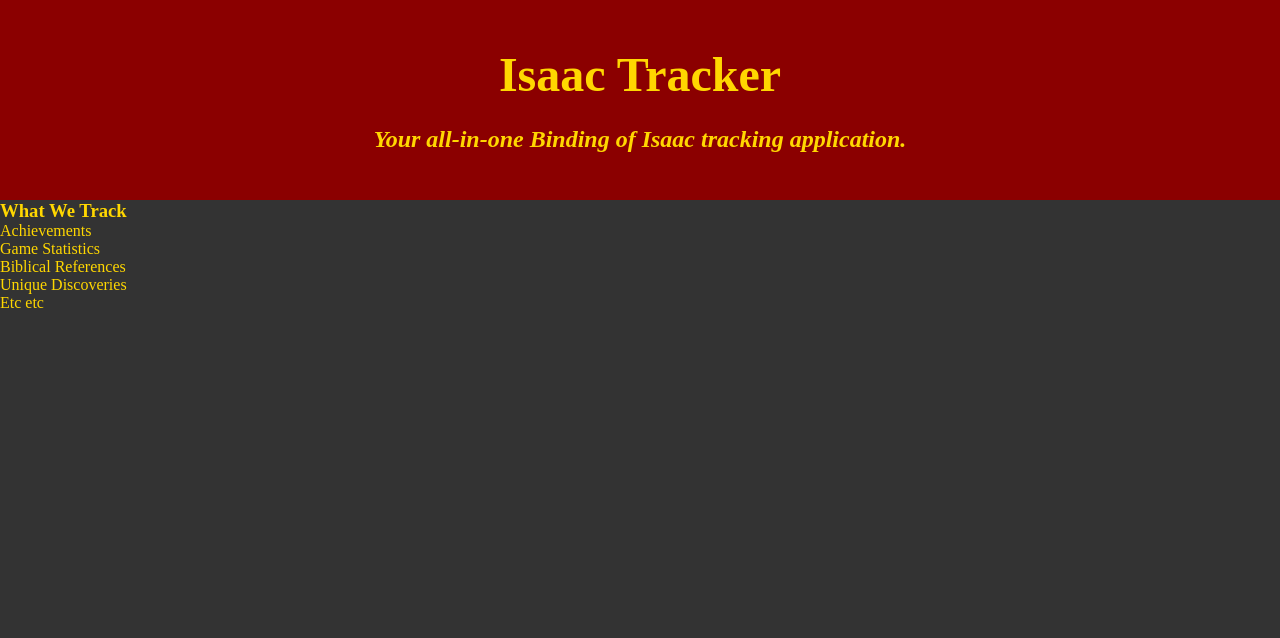
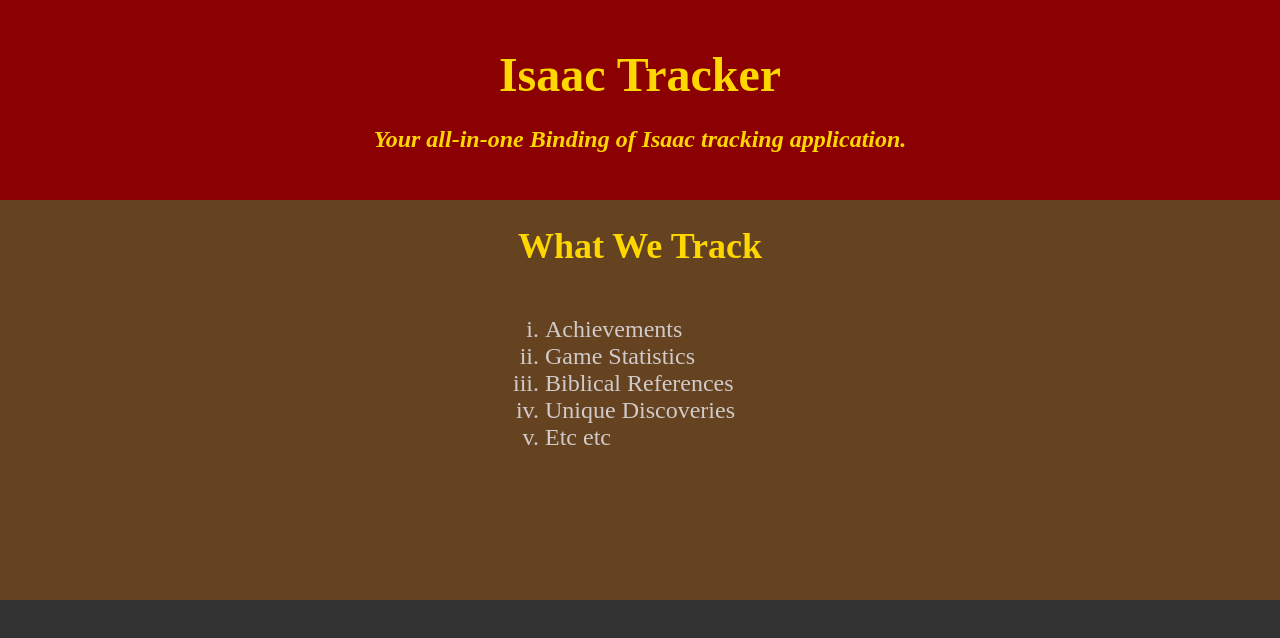
Before and after one commit to JackStendeback/Isaac-Tracker, a plain HTML site: page client/index.html in a window 1280 px wide. Drawn offline with Linux system fonts and the light colour scheme.

Commit message:
formatting tracking section

```diff
--- a/client/index.html
+++ b/client/index.html
@@ -13,13 +13,13 @@
     </div>
 
     <div class="info">
-        <h3>What We Track</h3>
-        <ul>
-            <li>Achievements</li>
-            <li>Game Statistics</li>
-            <li>Biblical References</li>
-            <li>Unique Discoveries</li>
-            <li>Etc etc</li>
+        <h3 class="info-title">What We Track</h3>
+        <ul class="list-parent">
+            <li class="list-child">Achievements</li>
+            <li class="list-child">Game Statistics</li>
+            <li class="list-child">Biblical References</li>
+            <li class="list-child">Unique Discoveries</li>
+            <li class="list-child">Etc etc</li>
         </ul>
     </div>
 
--- a/client/styles.css
+++ b/client/styles.css
@@ -13,8 +13,8 @@
 .main-header {
     height: 200px;
     background-color: #8B0000;
+    display: flex;
     align-items: center;
-    display: flex;
     justify-content: center;
     flex-direction: column;
     gap: 1.5rem;
@@ -30,5 +30,26 @@
 }
 
 .info {
+    height: 400px;
+    background-color: #654321;
+    display: flex;
+    align-items: center;
+    justify-content: center;
+    flex-direction: column;
+    gap: 1.5rem;
+}
 
+.info-title {
+    font-size: 2.25rem;
+    transform: translateY(-75px);
 }
+
+.list-parent {
+    color: #d0caca;
+    font-size: 1.5rem;
+    list-style:lower-roman;
+}
+
+.list-child {
+    transform: translateY(-50px);
+}
```
